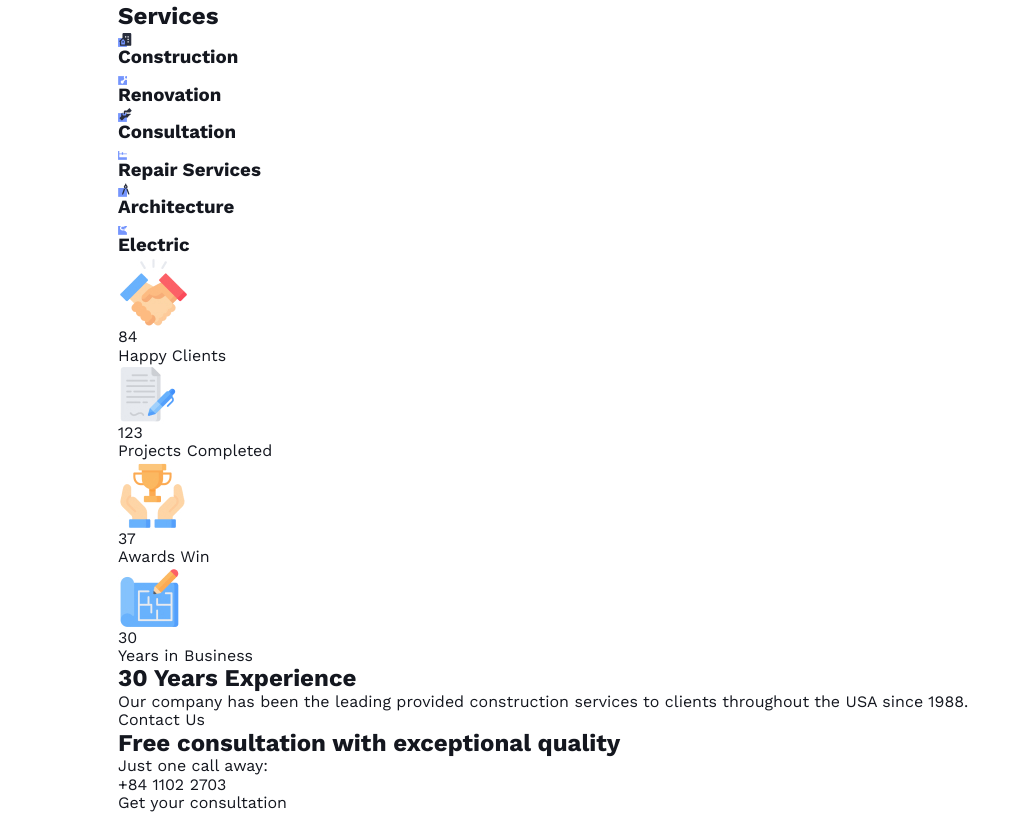
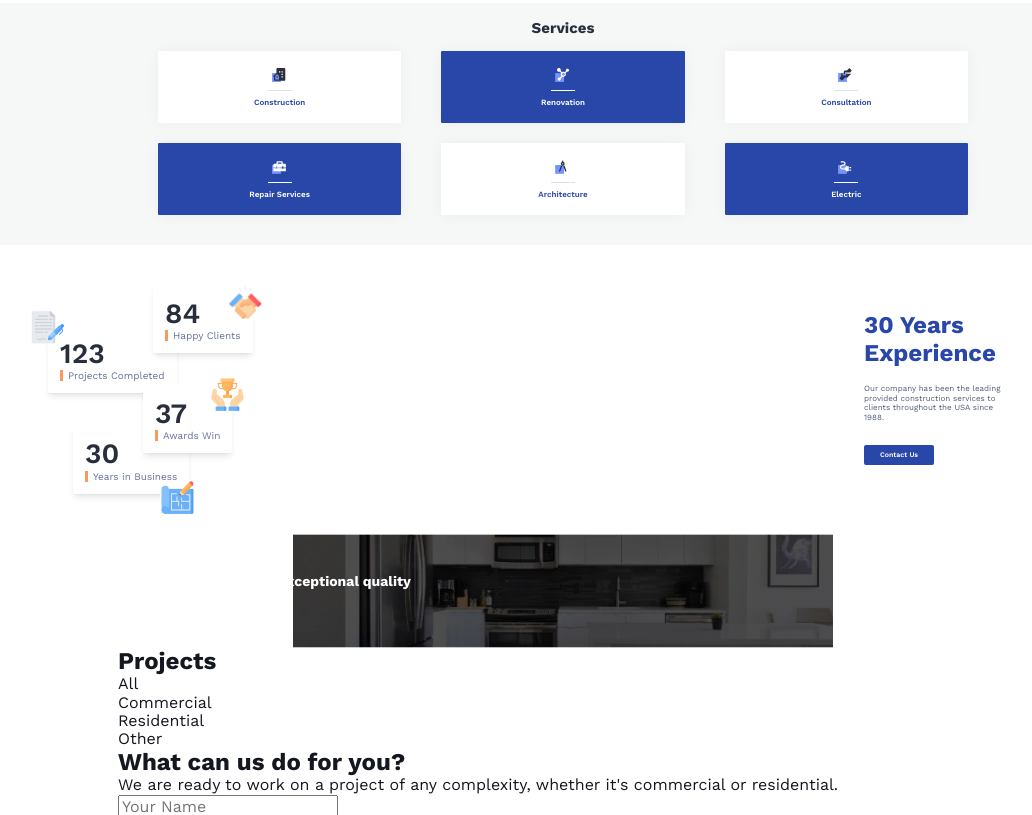
Before and after one commit to gdutchak/TheBoxTemplate, a plain HTML site: page index.html in a window 1280 px wide. Shown: the part 832-1647 px from the top of the page, without its empty margins (77-1109 px from the left). Drawn offline with nearby package versions, Linux system fonts and the light colour scheme.

Commit message:
add style for some sections

```diff
--- a/index.html
+++ b/index.html
@@ -131,32 +131,39 @@
                 <ul class="preference__list">
                     <li class="preference__item">
                         <img src="./images/clients.jpg" alt="happy clients" class="preference__img">
-                        <p class="preference__desc"><span class="preference__desc--accent">84</span>Happy Clients</p>
+                        <span class="preference__info-number">84</span>
+                        <p class="preference__desc">Happy Clients</p>
                     </li>
                     <li class="preference__item">
                         <img src="./images/projects.jpg" alt="sucessfull projects" class="preference__img">
-                        <p class="preference__desc"><span class="preference__desc--accent">123</span>Projects Completed</p>
+                        <span class="preference__info-number">123</span>
+                        <p class="preference__desc">Projects Completed</p>
                     </li>
                     <li class="preference__item">
                         <img src="./images/win.jpg" alt="awards win" class="preference__img">
-                        <p class="preference__desc"><span class="preference__desc--accent">37</span>Awards Win</p>
+                        <span class="preference__info-number">37</span>
+                        <p class="preference__desc">Awards Win</p>
                     </li>
                     <li class="preference__item">
                         <img src="./images/years.jpg" alt="years in business" class="preference__img">
-                        <p class="preference__desc"><span class="preference__desc--accent">30</span>Years in Business</p>
+                        <span class="preference__info-number">30</span>
+                        <p class="preference__desc">Years in Business</p>
                     </li>
                 </ul>
+                <div class="preference__thumb">
                 <h2 class="preference__title">30 Years Experience</h2>
                 <p class="preference__argument">Our company has been the leading provided construction services to clients throughout the USA since 1988.</p>
                 <a href="#contact" class="preference__link">Contact Us</a>
+                </div>
             </div>
         </section>
         <section class="support">
             <div class="container">
-                <h2 class="support__title">Free consultation with exceptional quality</h2>
-                <p class="support__desc">Just one call away:</p>
-                <a href="tel:+84 1102 2703" class="support__link">+84 1102 2703</a>
-                <a href="tel:+84 1102 2703" class="support__link">Get your consultation</a>
+                <div class="support__wrapper">
+                    <h2 class="support__title">Free consultation with exceptional quality</h2>
+                <p class="support__desc">Just one call away: <a href="tel:+84 1102 2703" class="support__link">+84 1102 2703</a></p>
+                </div>
+                <a href="tel:+84 1102 2703" class="support__button">Get your consultation</a>
             </div>
         </section>
         <section id="projects" class="projects">
--- a/style/_hero.scss
+++ b/style/_hero.scss
@@ -5,6 +5,7 @@
     rgba(225, 227, 243, 0.486)), url(../images/hero-tablet.webp);
     background-size: cover;
     background-position: center;
+    background-repeat: no-repeat;
 
     @media screen and (min-device-pixel-ratio: 2),
     (min-resolution: 192dpi),
--- a/style/_preference.scss
+++ b/style/_preference.scss
@@ -0,0 +1,116 @@
+.preference {
+position: relative;
+padding: 40px 0 22px;
+}
+
+
+.preference__item {
+position: relative;
+display: inline-block;
+padding: 12px;
+background-color: var(--white-color);
+border-radius: 2px;
+box-shadow: 0px 4.81664px 6.42219px -1.60555px rgba(17, 24, 39, 0.1), 0px 1.60555px 2.40832px -0.802774px rgba(17, 24, 39, 0.05);
+
+&:first-of-type{
+    position: absolute;
+    top: 40px;
+    left: 230px;
+    z-index: 3;
+}
+
+&:nth-of-type(2) {
+    position: absolute;
+    top: 80px;
+    left: 125px;
+}
+
+&:nth-of-type(2) > .preference__img {
+    top: -15px;
+    left: -14%;
+}
+
+&:nth-of-type(3) {
+    position: absolute;
+    top: 140px;
+    left: 220px;
+    z-index: 3;
+}
+
+&:nth-of-type(3) > .preference__img {
+    top: -8px;
+}
+
+&:nth-of-type(4) {
+    position: absolute;
+    bottom: 40px;
+    left: 150px;
+}
+
+&:nth-of-type(4) > .preference__img {
+    top: 80%;
+    right: 15px;
+}
+}
+
+.preference__img {
+position: absolute;
+width: 35px;
+top: 0;
+left: 75%;
+}
+
+.preference__desc {
+    display: flex;
+    font-size: 10px;
+    line-height: 1.1;
+    color: #667299;
+
+    &::before {
+        margin-right: 5px;
+        display: inline-block;
+        content: "";
+        width: 3px;
+        height: 11px;
+        background-color: #F9995D;
+    }
+}
+
+.preference__info-number {
+font-weight: 600;
+font-size: 28px;
+line-height: 1.2;
+color: #292E3D;
+}
+
+.preference__thumb {
+    width: 144px;
+    margin: 26px 0 47px auto;
+}
+
+.preference__title {
+    margin-bottom: 16px;
+    font-weight: 700;
+    font-size: 24px;
+    line-height: 1.2;
+    color: var(--accent-color);
+}
+
+.preference__argument {
+    margin-bottom: 22px;
+    font-size: 8px;
+    line-height: 1.2;
+    color: #525B7A;
+}
+
+.preference__link {
+width: 70px;
+padding: 6px 15px;
+background-color: var(--accent-color);
+border-radius: 2px;
+font-weight: 600;
+font-size: 7px;
+line-height: 1.2;
+text-align: center;
+color: var(--white-color);
+}
--- a/style/_reputation.scss
+++ b/style/_reputation.scss
@@ -13,7 +13,6 @@ color: #292E3D;
 
 .reputation__list {
     display: flex;
-    justify-content: space-evenly;
     flex-wrap: wrap;
     gap: 26px;
     margin: 0 40px;
--- a/style/_service.scss
+++ b/style/_service.scss
@@ -0,0 +1,54 @@
+.service {
+padding: 17px 0 30px;
+background-color: #F6F8F7;
+}
+
+.service__title {
+margin-bottom: 14px;
+font-weight: 700;
+font-size: 15px;
+line-height: 1.1;
+color: #292E3D;
+text-align: center;
+}
+
+.service__list {
+margin: 0 40px;
+display: flex;
+flex-wrap: wrap;
+column-gap: 40px;
+row-gap: 20px;
+}
+
+.service__item {
+flex-basis: calc((100% - 2 * 40px) / 3);
+padding: 15px 23px;
+background-color: var(--white-color);
+box-shadow: 0px 0px 14.8513px -0.802774px rgba(17, 24, 39, 0.05);
+border-radius: 1px;
+
+&:nth-of-type(even) {
+    background-color: var(--accent-color);
+}
+&:nth-of-type(even) > .service__icon {
+    border-bottom: 1px solid var(--white-color);
+}
+&:nth-of-type(even) > .service__item-title {
+    color: var(--white-color);
+}
+}
+
+.service__icon {
+margin: 0 auto 8px;
+padding: 0 4px 8px;
+border-bottom: 1px solid #E0E3EB;
+box-sizing: content-box;
+}
+
+.service__item-title {
+font-weight: 600;
+font-size: 8px;
+line-height: 1.1;
+text-align: center;
+color: var(--accent-color);
+}
--- a/style/_support.scss
+++ b/style/_support.scss
@@ -0,0 +1,54 @@
+.support {
+padding: 40px 0;
+background-image: url(../images/consultation-tablet.webp);
+background-position: center;
+background-size: contain;
+background-repeat: no-repeat;
+
+& > .container {
+    display: flex;
+    align-items: center;
+    justify-content: space-between;
+}
+
+@media screen and (min-device-pixel-ratio: 2),
+(min-resolution: 192dpi),
+(min-resolution: 2dppx) {
+    background-image: url(../images/consultation-tablet-x2.webp)
+}
+}
+
+.support__title {
+    font-weight: 700;
+    font-size: 14px;
+    line-height: 1.1;
+    color: var(--white-color);
+}
+
+.support__desc {
+    display: inline-block;
+    font-size: 10px;
+    line-height: 1.1;
+    color: var(--white-color);
+}
+
+.support__link {
+display: inline-block;
+text-decoration: underline;
+font-size: 10px;
+line-height: 1.1;
+color: var(--white-color);
+}
+
+.support__button {
+width: 92px;
+padding: 6px;
+border: 2px solid var(--white-color);
+border-radius: 2px;
+background-color: transparent;
+font-weight: 600;
+font-size: 7px;
+line-height: 1.1;
+text-align: center;
+color: var(--white-color);
+}
```
Also changed, not shown: style/main.css, 1 other file.
